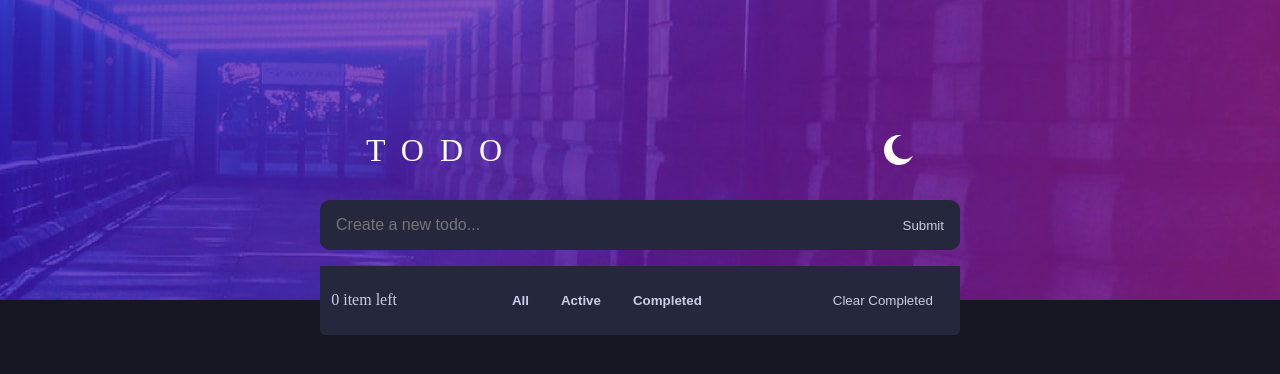
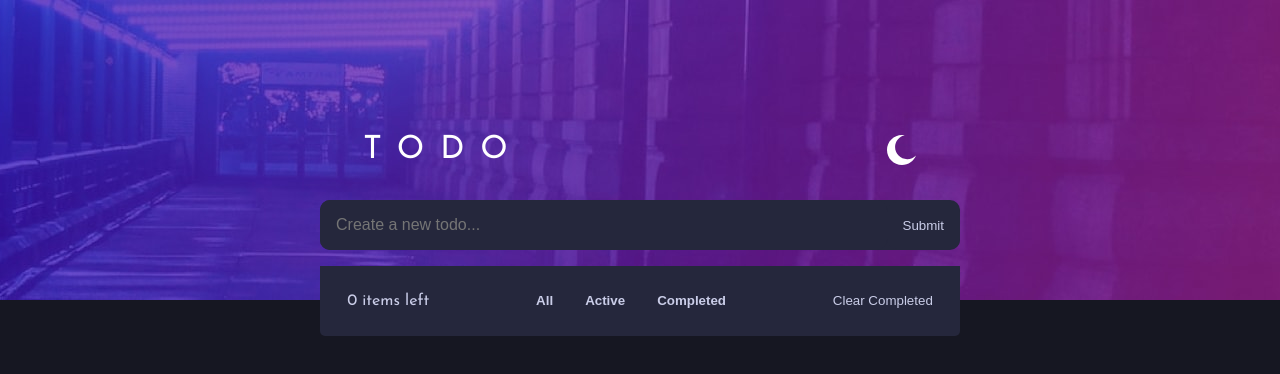
Before and after one commit to collerhatguy/todo-angular, an Angular app: page / in a window 1280 px wide. Shown: the top 374 px of the page. Built offline with nearby package versions, Linux system fonts and the light colour scheme.

Commit message:
minor styling changes

```diff
--- a/src/app/app.component.html
+++ b/src/app/app.component.html
@@ -20,7 +20,7 @@
 
     <div
     [attr.data-dark]="dark"
-    class="todo-filter">
+    class="todo-ux">
         <button
         [attr.data-dark]="dark"
         (click)="handleAll()"
--- a/src/app/app.component.scss
+++ b/src/app/app.component.scss
@@ -43,7 +43,7 @@ main {
         color:  hsl(220, 98%, 61%);
     }
 }
-.todo-filter {
+.todo-ux {
     @include combineThemes();
     display: flex;
     justify-content: space-evenly;
@@ -55,12 +55,12 @@ main {
     button {
         @include combineThemes();
         @include clickable();
-        font-weight: 900;
+        font-weight: 700;
         border: none;
     }
 }
 @media(min-width: 500px) {
-    .todo-filter {
+    .todo-ux {
         display: none;
     }
 }
--- a/src/app/components/todo-list-ux/todo-list-ux.component.html
+++ b/src/app/components/todo-list-ux/todo-list-ux.component.html
@@ -4,7 +4,7 @@ class="todo-ux">
     <div
     class="todo-count"
     [attr.data-dark]="dark">
-       {{length}} item{{length > 1 ? "s" : ""}} left
+       {{length}} item{{length === 1 ? "" : "s"}} left
     </div>
     <div
     [attr.data-dark]="dark"
--- a/src/app/components/todo-list-ux/todo-list-ux.component.scss
+++ b/src/app/components/todo-list-ux/todo-list-ux.component.scss
@@ -30,8 +30,11 @@
 .todo-filter {
     button {
         @include combineThemes();
-        font-weight: 900;
+        font-weight: 700;
     }
+}
+.todo-count {
+    padding: 1rem
 }
 button {
     @include combineThemes();
--- a/src/index.html
+++ b/src/index.html
@@ -5,7 +5,7 @@
   <title>Todo Angular</title>
   <base href="/">
   <meta name="viewport" content="width=device-width, initial-scale=1">
-  <link rel="icon" type="image/x-icon" href="favicon.ico">
+  <link rel="icon" type="image/x-icon" href="favicon.ico"><link href="https://fonts.googleapis.com/css2?family=Josefin+Sans:wght@400;700&display=swap" rel="stylesheet">
 </head>
 <body>
 </body>
--- a/src/styles.scss
+++ b/src/styles.scss
@@ -2,6 +2,8 @@
 @import "./reset";;
 
 body {
+    font-family: "Josefin Sans";
+    font-weight: 400;
     position: absolute;
     inset: 0;
     z-index: 2;
```
